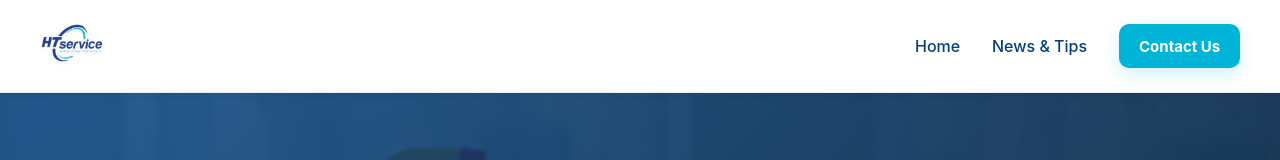
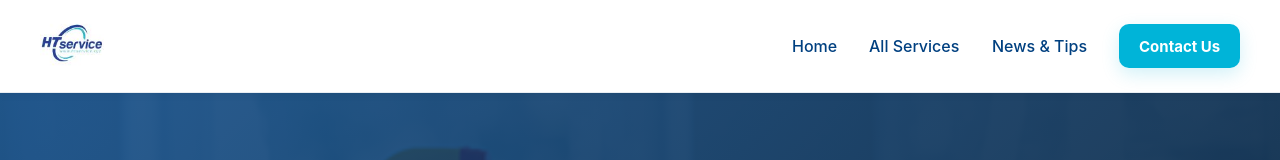
Before and after one commit to RetroRabiul/HTService, a Next.js app: page / in a window 1280 px wide. Shown: the top 160 px of the page. Built offline with nearby package versions, Linux system fonts and the light colour scheme.

Commit message:
home header

```diff
--- a/components/Navigation.js
+++ b/components/Navigation.js
@@ -80,6 +80,9 @@ export default function Navigation({ onBookClick }) {
           <Link href="/" className={styles.link} onClick={() => setMenuOpen(false)}>
             Home
           </Link>
+          <Link href="/all-services" className={styles.link} onClick={() => setMenuOpen(false)}>
+            All Services
+          </Link>
           <Link href="/news" className={styles.link} onClick={() => setMenuOpen(false)}>
             News &amp; Tips
           </Link>
```
